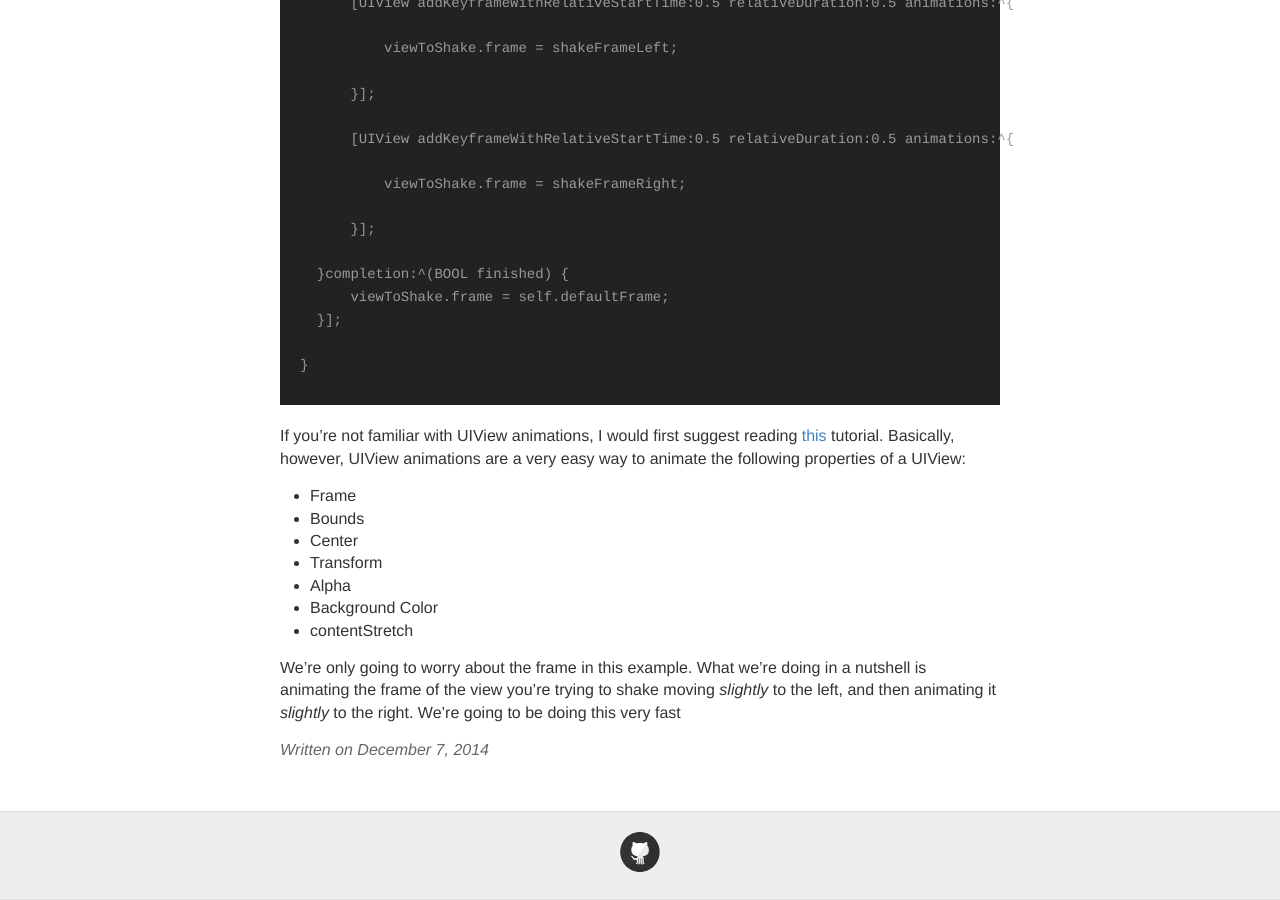
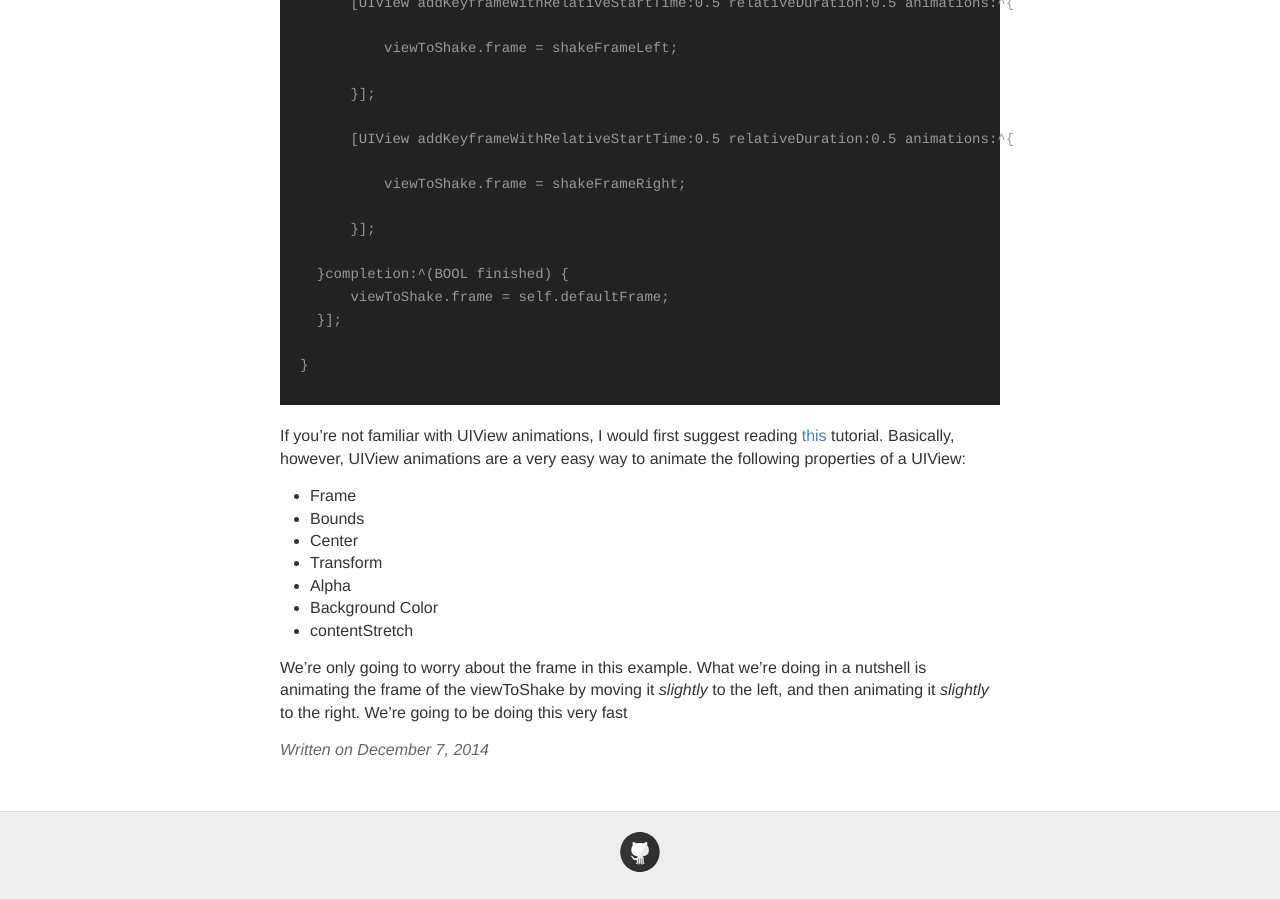
Before and after one commit to trentyou/trentyou.github.io, a Jekyll site: the page built from _posts/2014-12-7-Shaking a UIView.md, in a window 1280 px wide and 900 px high, scrolled down 2759 px. Built offline with Jekyll 4.4.1, drawn with Linux system fonts in a browser that asks for light colours.

Commit message:
Updated 2014-12-7-Shaking a UIView.md

```diff
--- a/_posts/2014-12-7-Shaking a UIView.md
+++ b/_posts/2014-12-7-Shaking a UIView.md
@@ -104,4 +104,4 @@ If you're not familiar with UIView animations, I would first suggest reading [th
 - Background Color
 - contentStretch
 
-We're only going to worry about the frame in this example. What we're doing in a nutshell is animating the frame of the view you're trying to shake moving _slightly_ to the left, and then animating it _slightly_ to the right. We're going to be doing this very fast
+We're only going to worry about the frame in this example. What we're doing in a nutshell is animating the frame of the viewToShake by moving it _slightly_ to the left, and then animating it _slightly_ to the right. We're going to be doing this very fast
```
